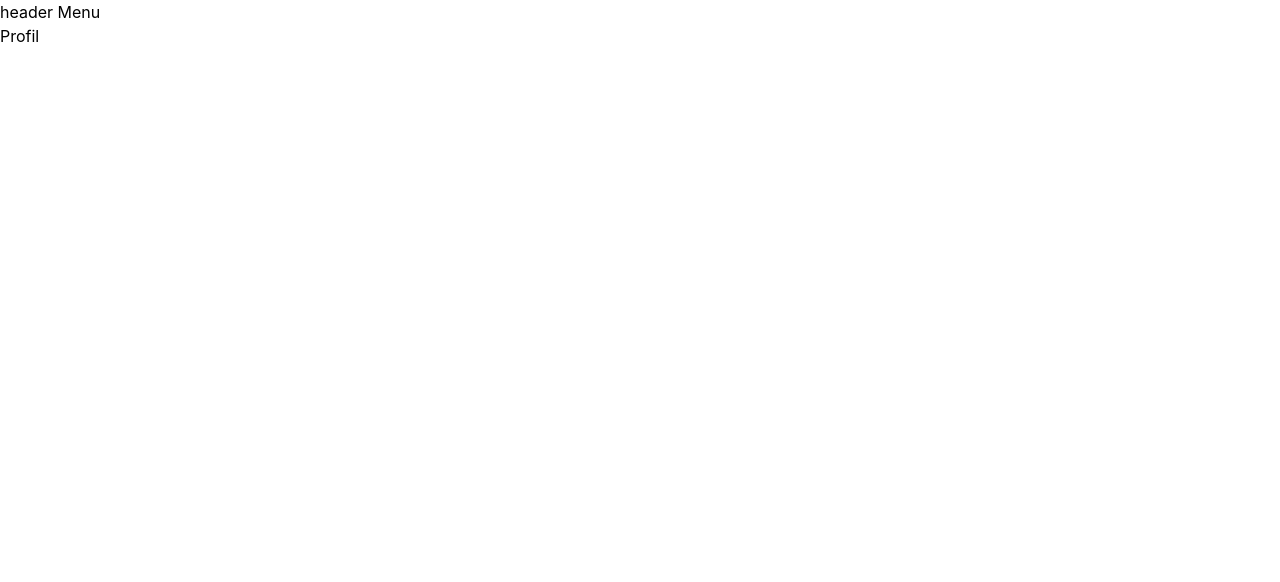
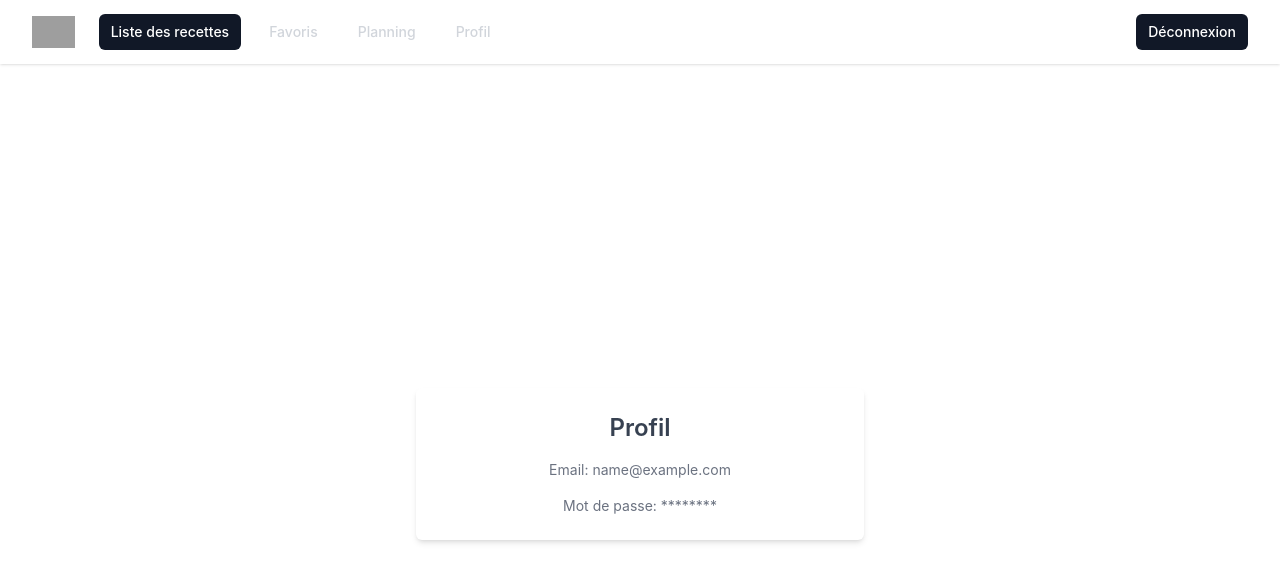
Before and after one commit to Tdiouf10/recettes, a React (Create React App) app: page /profil in a window 1280 px wide. Shown: the top 582 px of the page. Built offline with nearby package versions, Linux system fonts and the light colour scheme; no server answers; sample sign-in values are in the browser's storage; grey boxes are pictures that could not be loaded.

Commit message:
:hammer: vue recette, création page profil et navbar

```diff
--- a/src/App.tsx
+++ b/src/App.tsx
@@ -4,7 +4,6 @@
 import Login from './components/Login'
 import Register from './components/Register'
 import MenuRecette from './pages/common/MenuRecette'
-import Layout from './pages/Layout'
 import Favoris from './pages/favoris/Favoris'
 import ListeRecette from './pages/recettes/ListeRecette'
 import DetailsRecette from './pages/recettes/DetailsRecette'
--- a/src/components/Login.tsx
+++ b/src/components/Login.tsx
@@ -20,7 +20,7 @@
             if (response.user) {
                 setUser(response.user)
                 localStorage.setItem('@user', JSON.stringify(response.user))
-                navigate('/home')
+                navigate('/liste-recette')
             }
         } catch (error: any) {
             if (error.code === 'auth/user-not-found') {
--- a/src/pages/common/MenuRecette.tsx
+++ b/src/pages/common/MenuRecette.tsx
@@ -1,15 +1,98 @@
-import React, { useEffect, useState } from 'react'
-import { Outlet } from 'react-router-dom'
+import React, {useContext, useEffect, useState} from 'react'
+import {Outlet, useNavigate} from 'react-router-dom'
+import {AuthContext} from "../../provider/AuthProvider";
+import {signOut} from "firebase/auth";
+import {auth} from "../../firebase";
+import {NavLink} from "react-router-dom";
 
 const MenuRecette = (): JSX.Element => {
 
+    const navigate = useNavigate()
+    const {user}: any = useContext(AuthContext)
 
-
+    const onLogout = async () => {
+        await signOut(auth)
+            .then(() => {
+                localStorage.removeItem('@user')
+                navigate('/login')
+            })
+    }
     return (
         <header>
-            <div>
-                header Menu
-            </div>
+            <nav className="bg-white shadow">
+                <div className="max-w-7xl mx-auto px-2 sm:px-6 lg:px-8">
+                    <div className="relative flex items-center justify-between h-16">
+                        <div className="absolute inset-y-0 left-0 flex items-center sm:hidden">
+                            <button
+                                type="button"
+                                className="inline-flex items-center justify-center p-2 rounded-md text-gray-400 hover:text-white hover:bg-gray-700 focus:outline-none focus:ring-2 focus:ring-inset focus:ring-white"
+                                aria-controls="mobile-menu" aria-expanded="false">
+                                <span className="sr-only">Open main menu</span>
+                                <svg className="block h-6 w-6" xmlns="http://www.w3.org/2000/svg" fill="none"
+                                     viewBox="0 0 24 24" stroke="currentColor" aria-hidden="true">
+                                    <path strokeLinecap="round" strokeLinejoin="round" strokeWidth={2}
+                                          d="M4 6h16M4 12h16M4 18h16"/>
+                                </svg>
+                                <svg className="hidden h-6 w-6" xmlns="http://www.w3.org/2000/svg" fill="none"
+                                     viewBox="0 0 24 24" stroke="currentColor" aria-hidden="true">
+                                    <path strokeLinecap="round" strokeLinejoin="round" strokeWidth={2}
+                                          d="M6 18L18 6M6 6l12 12"/>
+                                </svg>
+                            </button>
+                        </div>
+                        <div className="flex-1 flex items-center justify-center sm:items-stretch sm:justify-start">
+                            <div className="flex-shrink-0 flex items-center">
+                                <img className="block lg:hidden h-8 w-auto"
+                                     src="https://tailwindui.com/img/logos/workflow-mark-indigo-600.svg"
+                                     alt="Workflow"/>
+                                <img className="hidden lg:block h-8 w-auto"
+                                     src="https://tailwindui.com/img/logos/workflow-logo-indigo-600-mark-gray-800-text.svg"
+                                     alt="Workflow"/>
+                            </div>
+                            <div className="hidden sm:block sm:ml-6">
+                                <div className="flex space-x-4">
+                                    <NavLink to="/liste-recette"
+                                             className="bg-gray-900 text-white px-3 py-2 rounded-md text-sm font-medium"
+                                             end={true}>Liste des recettes</NavLink>
+                                    <NavLink to="/favoris"
+                                             className="text-gray-300 hover:bg-gray-700 hover:text-white px-3 py-2 rounded-md text-sm font-medium"
+                                             end={true}>Favoris</NavLink>
+                                    <NavLink to="/planning"
+                                             className="text-gray-300 hover:bg-gray-700 hover:text-white px-3 py-2 rounded-md text-sm font-medium"
+                                             end={true}>Planning</NavLink>
+                                    <NavLink to="/profil"
+                                             className="text-gray-300 hover:bg-gray-700 hover:text-white px-3 py-2 rounded-md text-sm font-medium"
+                                             end={true}>Profil</NavLink>
+                                </div>
+                            </div>
+                        </div>
+                        <div
+                            className="absolute inset-y-0 right-0 flex items-center pr-2 sm:static sm:inset-auto sm:ml-6 sm:pr-0">
+                            <button
+                                type="button"
+                                className="bg-gray-900 text-white px-3 py-2 rounded-md text-sm font-medium"
+                                onClick={onLogout}>Déconnexion
+                            </button>
+                        </div>
+                    </div>
+                </div>
+                <div className="sm:hidden" id="mobile-menu">
+                    <div className="px-2 pt-2 pb-3 space-y-1">
+                        <NavLink to="/liste-recette"
+                                 className="bg-gray-900 text-white block px-3 py-2 rounded-md text-base font-medium"
+                                 end={true}>Liste des recettes</NavLink>
+                        <NavLink to="/favoris"
+                                 className="text-gray-300 hover:bg-gray-700 hover:text-white block px-3 py-2 rounded-md text-base font-medium"
+                                 end={true}>Favoris</NavLink>
+                        <NavLink to="/planning"
+                                 className="text-gray-300 hover:bg-gray-700 hover:text-white block px-3 py-2 rounded-md text-base font-medium"
+                                 end={true}>Planning</NavLink>
+                        <NavLink to="/profil"
+                                 className="text-gray-300 hover:bg-gray-700 hover:text-white block px-3 py-2 rounded-md text-base font-medium"
+                                 end={true}>Profil</NavLink>
+                    </div>
+                </div>
+            </nav>
             <Outlet/>
         </header>
 
--- a/src/pages/profil/Profil.tsx
+++ b/src/pages/profil/Profil.tsx
@@ -1,13 +1,21 @@
+import {AuthContext} from "../../provider/AuthProvider";
+import React, {useContext} from "react";
 
-const Profil = (): JSX.Element => {
+const Profil = () => {
 
-
+    const {user}: any = useContext(AuthContext)
 
     return (
-        <div>
-            Profil
+        // Afficher les informations de l'utilisateur connecté (email) tailwind et mot de passe caché
+        <div className="flex flex-col items-center justify-center h-screen">
+            <div
+                className="flex flex-col items-center justify-center w-full max-w-md p-6 space-y-4 bg-white rounded-md shadow-md">
+                <h1 className="text-2xl font-semibold text-gray-700">Profil</h1>
+                <p className="text-sm text-gray-500">Email: {user.email}</p>
+                <p className="text-sm text-gray-500">Mot de passe: ********</p>
+            </div>
         </div>
-    )
-}
+    );
+};
 
-export default Profil
+export default Profil;
--- a/src/pages/recettes/ListeRecette.tsx
+++ b/src/pages/recettes/ListeRecette.tsx
@@ -1,7 +1,6 @@
-import React, { useState, useEffect } from "react";
+import React from "react";
 import useRecette from '../../components/hooks/useRecette'
-import { useNavigate } from 'react-router-dom';
-
+import {useNavigate} from 'react-router-dom';
 
 
 const ListeRecette = () => {
@@ -10,34 +9,24 @@
     const navigate = useNavigate();
 
     return (
-        <div className="wrapper px-20 bg-gray-50 dark:bg-gray-900">
-            <div className="grid grid-cols-1 md:grid-cols-2 lg:grid-cols-3 gap-4">
-            {recettes.map((recette) => (
-                <div className="recette my-20 mx-10">
-                    <img src={recette.strMealThumb} alt={recette.strMeal} className="rounded-lg mx-auto block h-auto w-full lg:w-72 flex-none bg-cover h-24 border-4 border-amber-50"/>
-                    <div className="relative px-4 -mt-16">
-                        <div className="bg-white p-6 rounded-lg shadow-lg">
-                            <div className="flex items-baseline">
-                                <span className="bg-teal-200 text-teal-800 text-xs px-2 inline-block rounded-full  uppercase font-semibold tracking-wide">
-                                    {recette.strCategory}
-                                </span>
-                                <div className="ml-2 break-words text-gray-600 uppercase text-xs font-semibold tracking-wider">
-                                    {recette.strTags?.replace(/,/g, ", ")}
-                                </div>
-                            </div>
-                            <h4 className="mt-1 text-xl font-semibold uppercase leading-tight truncate">{recette.strMeal}</h4>
-                            <div className="flex items-center justify-between">
-                                <div className="mt-1">{recette.strArea}</div>
-                                <button className="bg-indigo-600 hover:bg-indigo-400 text-white font-bold py-2 px-4 rounded"
-                                        onClick={() => navigate(`/recette/${recette.idMeal}`)}>
-                                    View Recipe
-                                </button>
-                            </div>
-                        </div>
+        // Afficher la liste des recettes sur des cartes avec tailwind css (https://tailwindcss.com/components/cards)
+        <div className="flex flex-wrap justify-center">
+            {recettes.map((recette: any) => (
+                <div
+                    className="w-full max-w-sm mx-2 my-2 overflow-hidden bg-white rounded-lg shadow-md dark:bg-gray-800">
+                    <img className="object-cover w-full h-56" src={recette.strMealThumb} alt={recette.strMeal}/>
+                    <div className="p-4">
+                        <h1 className="mb-2 text-2xl font-semibold text-gray-800 dark:text-white">{recette.strMeal}</h1>
+                        <p className="text-sm text-gray-600 dark:text-gray-400">
+                            {recette.strArea}
+                        </p>
+                    </div>
+                    <div className="flex items-center justify-between p-4 bg-gray-100 dark:bg-gray-700">
+                        <button className="text-sm font-medium text-indigo-500 dark:text-indigo-400 hover:underline"
+                                onClick={() => navigate(`/recette/${recette.idMeal}`)}>Voir la recette</button>
                     </div>
                 </div>
-                ))}
-            </div>
+            ))}
         </div>
     );
 };
```
